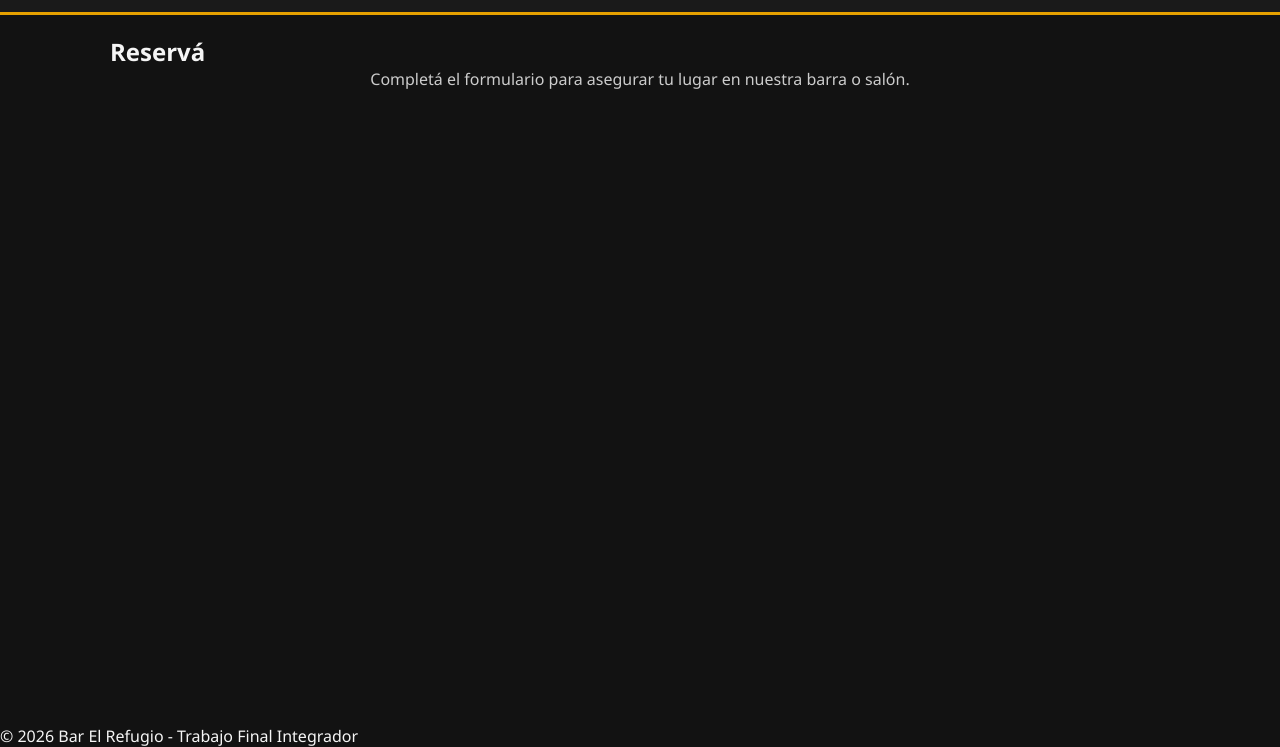
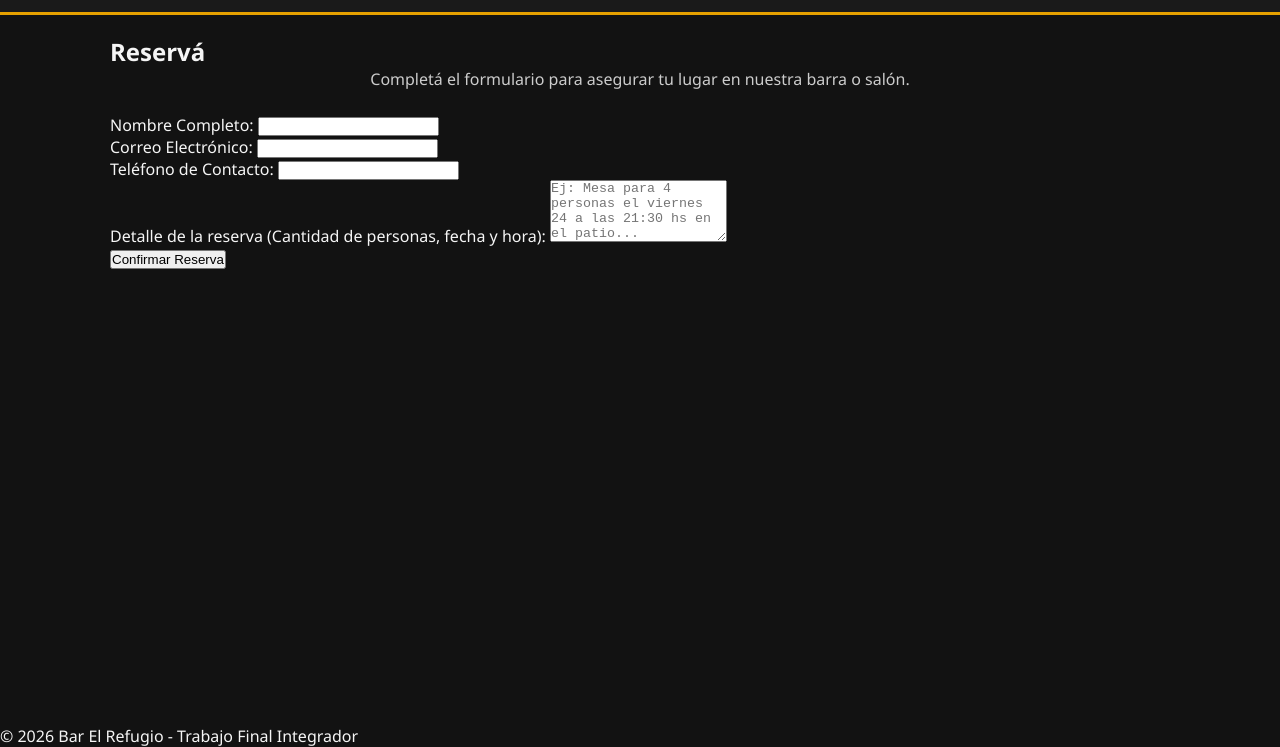
Before and after one commit to genaro-asd/Bar-nombre-, a plain HTML site: page contacto.html in a window 1280 px wide. Shown: the part 53-800 px from the top of the page. Drawn offline with Linux system fonts and the light colour scheme.

Commit message:
formulario de reserva de mesa en contacto.html

```diff
--- a/contacto.html
+++ b/contacto.html
@@ -22,6 +22,37 @@
     <section class="form-container">
       <h2>Reservá </h2>
       <p style="text-align: center; margin-bottom: 1.5rem; color: #ccc;">Completá el formulario para asegurar tu lugar en nuestra barra o salón.</p>
+    <form id="formContacto" novalidate>
+        <div class="form-group">
+          <label for="nombre">Nombre Completo:</label>
+          <input type="text" id="nombre" name="nombre">
+          <span class="error-message" id="errorNombre"></span>
+        </div>
+
+        <div class="form-group">
+          <label for="email">Correo Electrónico:</label>
+          <input type="email" id="email" name="email">
+          <span class="error-message" id="errorEmail"></span>
+        </div>
+
+        <div class="form-group">
+          <label for="telefono">Teléfono de Contacto:</label>
+          <input type="tel" id="telefono" name="telefono">
+          <span class="error-message" id="errorTelefono"></span>
+        </div>
+
+        <div class="form-group">
+          <label for="mensaje">Detalle de la reserva (Cantidad de personas, fecha y hora):</label>
+          <textarea id="mensaje" name="mensaje" rows="4" placeholder="Ej: Mesa para 4 personas el viernes 24 a las 21:30 hs en el patio..."></textarea>
+          <span class="error-message" id="errorMensaje"></span>
+        </div>
+
+        <button type="submit">Confirmar Reserva</button>
+      </form>
+
+      <div id="contenedorResumen"></div>
+
+
     </section>
   </main>
 
```
